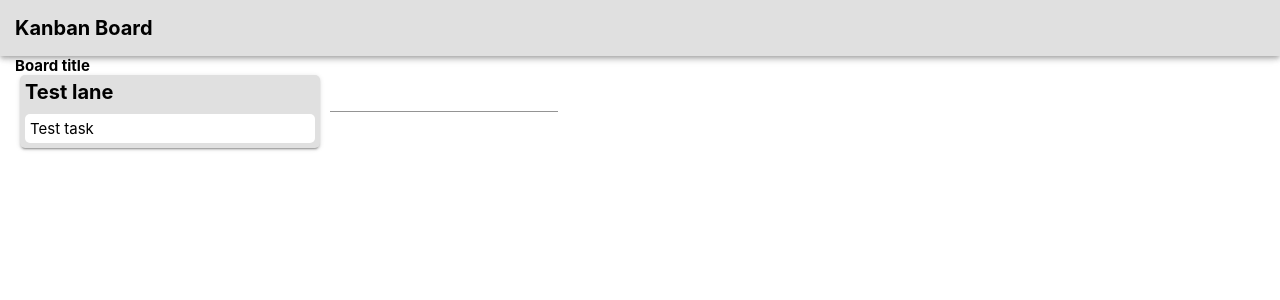
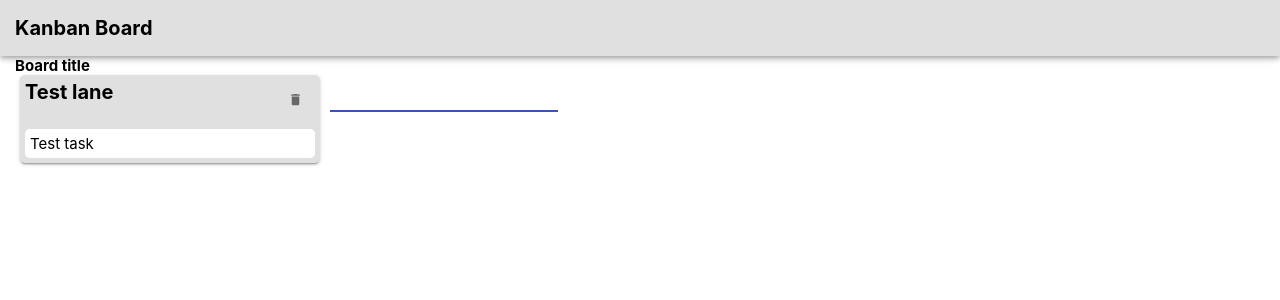
Before and after one commit to maximilianschlipf/react-kanban, a React (Create React App) app: page / in a window 1280 px wide. Both pictures are taken after a click on the button "ADD NEW LANE". Shown: the top 300 px of the page. Built offline with nearby package versions, Linux system fonts and the light colour scheme.

Commit message:
added add and remove functionality for lanes, added form validation

```diff
--- a/package.json
+++ b/package.json
@@ -5,6 +5,7 @@
   "dependencies": {
     "@material-ui/core": "^4.9.0",
     "@material-ui/icons": "^4.5.1",
+    "@material-ui/lab": "^4.0.0-alpha.40",
     "@testing-library/jest-dom": "^4.2.4",
     "@testing-library/react": "^9.4.0",
     "@testing-library/user-event": "^7.2.1",
--- a/src/App.js
+++ b/src/App.js
@@ -1,12 +1,15 @@
 import React from "react";
 import Board from "./Components/Board";
 import Navbar from "./Components/Navbar";
+import { LanesProvider } from "./Context/lanes.context";
 
 function App() {
 	return (
 		<>
 			<Navbar />
-			<Board />
+			<LanesProvider>
+				<Board />
+			</LanesProvider>
 		</>
 	);
 }
--- a/src/Components/Board.js
+++ b/src/Components/Board.js
@@ -1,19 +1,34 @@
-import React, { useState, useReducer } from "react";
+import React, { useState, useContext } from "react";
+import Lane from "./Lane";
 import useInputState from "../Hooks/useInputState";
-import laneReducer from "../Reducers/lane.reducer";
+import { DispatchContext, LanesContext } from "../Context/lanes.context";
 import { withStyles } from "@material-ui/core/styles";
 import TextField from "@material-ui/core/TextField";
 import Button from "@material-ui/core/Button";
-import Lane from "./Lane";
+import Snackbar from "@material-ui/core/Snackbar";
+import SnackbarContent from "@material-ui/core/SnackbarContent";
+import IconButton from "@material-ui/core/IconButton";
+import CloseIcon from "@material-ui/icons/Close";
 import styles from "../Styles/BoardStyles";
-
-const defaultLanes = [{ id: 1, title: "Test lane" }];
 
 const Board = props => {
 	const { classes } = props;
 	const [isTyping, toggleInput] = useState(false);
-	const [lanes, dispatch] = useReducer(laneReducer, defaultLanes);
+	const [open, setOpen] = useState(false);
 	const [value, handleChange, reset] = useInputState("");
+	const lanes = useContext(LanesContext);
+	const dispatch = useContext(DispatchContext);
+	const openAlert = () => {
+		setOpen(true);
+	};
+
+	const closeAlert = (event, reason) => {
+		if (reason === "clickaway") {
+			return;
+		}
+
+		setOpen(false);
+	};
 	return (
 		<div className={classes.board}>
 			<h2>Board title</h2>
@@ -27,12 +42,16 @@ const Board = props => {
 						value={value}
 						className={classes.newLaneInput}
 						onKeyDown={e => {
-							if (e.key === "Enter") {
+							if (e.key === "Enter" && e.value !== undefined) {
+								console.log(e.value);
 								toggleInput();
 								dispatch({ type: "add", title: value });
 								reset();
+							} else {
+								openAlert();
 							}
 						}}
+						autoFocus={true}
 					/>
 				) : (
 					<Button
@@ -43,6 +62,32 @@ const Board = props => {
 						Add new lane
 					</Button>
 				)}
+				<Snackbar
+					anchorOrigin={{
+						vertical: "bottom",
+						horizontal: "left"
+					}}
+					open={open}
+					autoHideDuration={6000}
+					onClose={closeAlert}
+				>
+					<SnackbarContent
+						className={classes.alertOverride}
+						message="Please type in a title in order to add a new lane!"
+						action={
+							<React.Fragment>
+								<IconButton
+									size="small"
+									aria-label="close"
+									color="inherit"
+									onClick={closeAlert}
+								>
+									<CloseIcon fontSize="small" />
+								</IconButton>
+							</React.Fragment>
+						}
+					/>
+				</Snackbar>
 			</div>
 		</div>
 	);
--- a/src/Components/Lane.js
+++ b/src/Components/Lane.js
@@ -1,13 +1,22 @@
-import React from "react";
+import React, { useContext } from "react";
+import Task from "./Task";
+import { DispatchContext } from "../Context/lanes.context";
 import { withStyles } from "@material-ui/core/styles";
-import Task from "./Task";
+import IconButton from "@material-ui/core/IconButton";
+import DeleteIcon from "@material-ui/icons/Delete";
 import styles from "../Styles/LaneStyles";
 
 const Lane = props => {
 	const { classes, title, id } = props;
+	const dispatch = useContext(DispatchContext);
 	return (
 		<div className={classes.lane}>
-			<div className={classes.laneHeader}>{title}</div>
+			<div className={classes.laneHeader}>
+				{title}
+				<IconButton onClick={() => dispatch({ type: "remove", id: id })}>
+					<DeleteIcon />
+				</IconButton>
+			</div>
 			<div className={classes.taskWrapper}>
 				<Task />
 			</div>
--- /dev/null
+++ b/src/Context/lanes.context.js
@@ -0,0 +1,18 @@
+import React, { createContext, useReducer } from "react";
+import laneReducer from "../Reducers/lane.reducer";
+
+const defaultLanes = [{ id: 1, title: "Test lane" }];
+
+export const DispatchContext = createContext();
+export const LanesContext = createContext();
+
+export function LanesProvider(props) {
+	const [lanes, dispatch] = useReducer(laneReducer, defaultLanes);
+	return (
+		<LanesContext.Provider value={lanes}>
+			<DispatchContext.Provider value={dispatch}>
+				{props.children}
+			</DispatchContext.Provider>
+		</LanesContext.Provider>
+	);
+}
--- a/src/Reducers/lane.reducer.js
+++ b/src/Reducers/lane.reducer.js
@@ -4,6 +4,8 @@ const reducer = (state, action) => {
 	switch (action.type) {
 		case "add":
 			return [...state, { id: uuid(), title: action.title }];
+		case "remove":
+			return state.filter(lane => lane.id !== action.id);
 		default:
 			return state;
 	}
--- a/src/Styles/BoardStyles.js
+++ b/src/Styles/BoardStyles.js
@@ -20,5 +20,9 @@ export default {
 		height: "4.5rem",
 		margin: "0 .5rem",
 		fontSize: "1.5rem"
+	},
+	alertOverride: {
+		fontSize: "1.5rem",
+		marginLeft: "0"
 	}
 };
--- a/src/Styles/LaneStyles.js
+++ b/src/Styles/LaneStyles.js
@@ -14,7 +14,9 @@ export default {
 	laneHeader: {
 		fontSize: "2rem",
 		fontWeight: "bold",
-		marginBottom: "1rem"
+		marginBottom: "1rem",
+		display: "flex",
+		justifyContent: "space-between"
 	},
 	taskWrapper: {
 		display: "flex",
```
Also changed, not shown: 1 other file (tests, documents, lock files or other folders).
